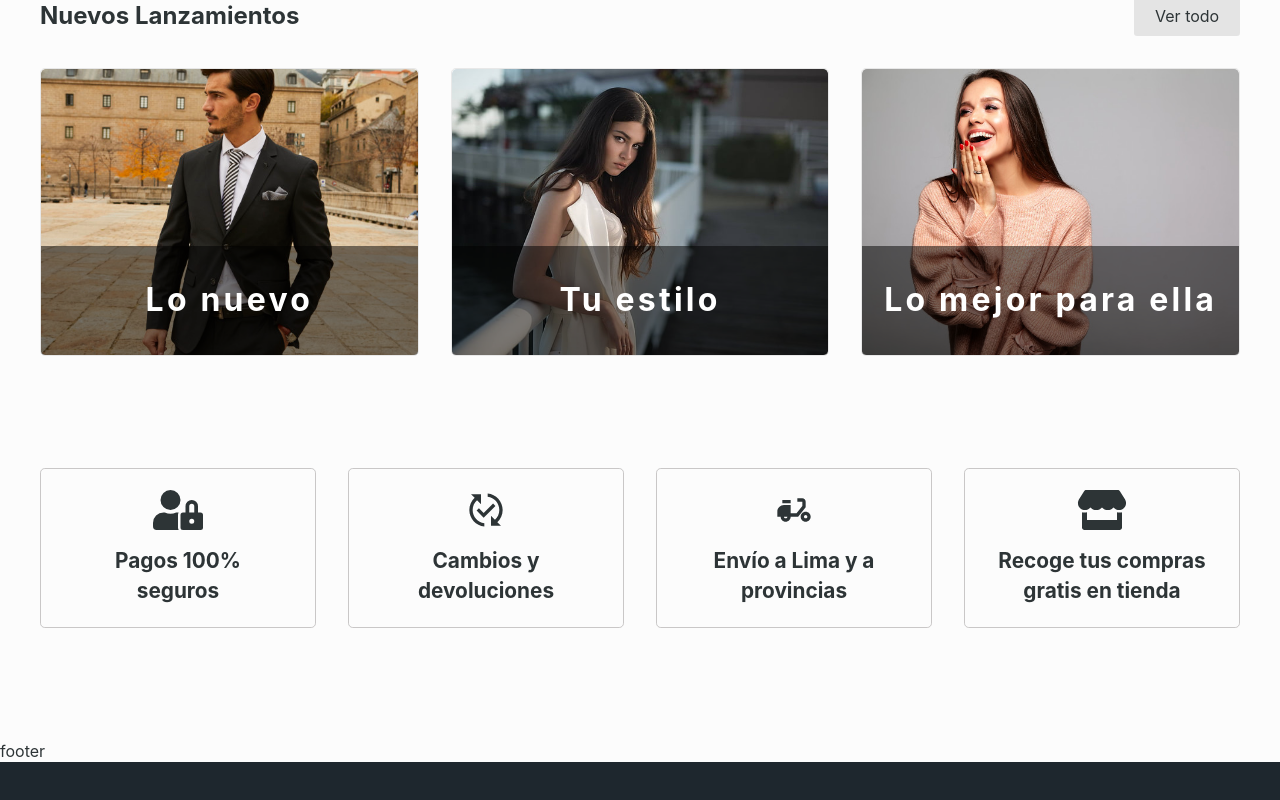
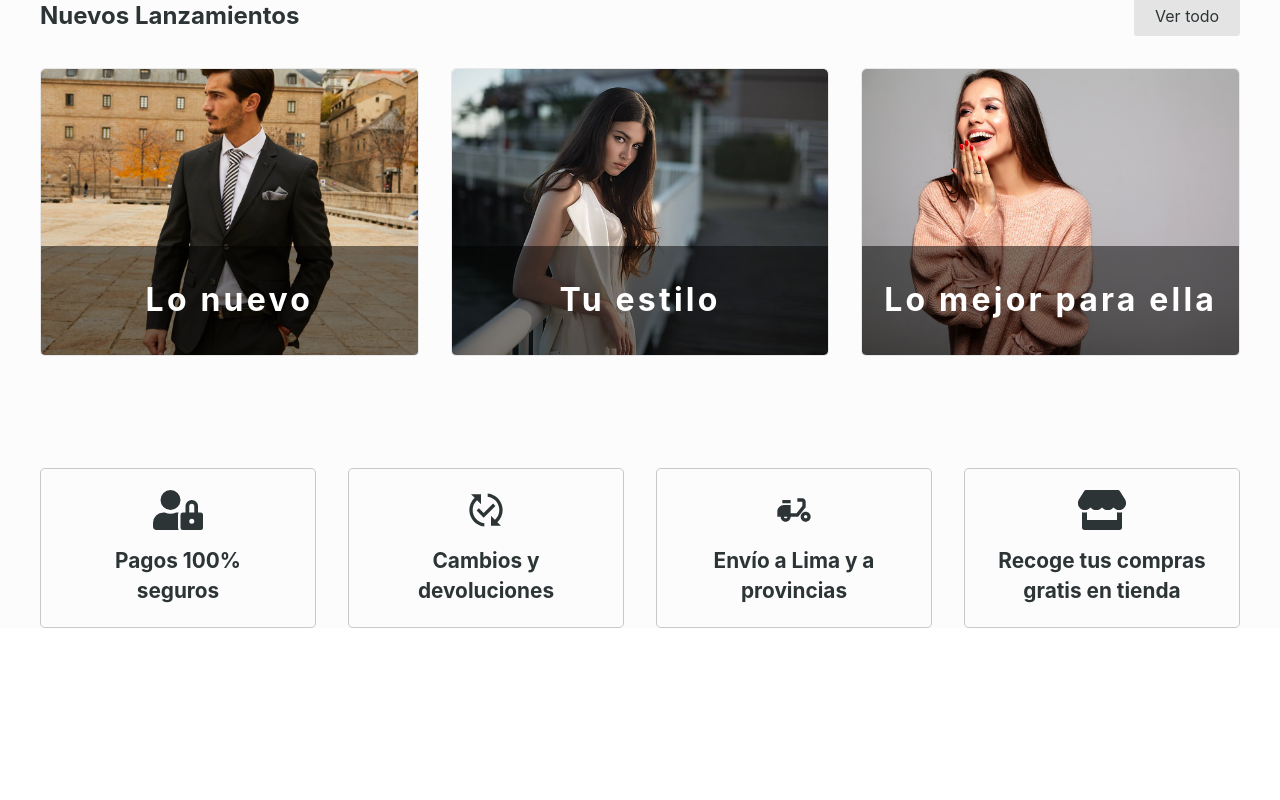
Before and after one commit to juanfrancia12/worldme, a React (Create React App) app: page /worldme in a window 1280 px wide. Shown: the part 3102-3902 px from the top of the page. After the commit the page ends 3842 px from the top, so only its background shows below. Built offline with nearby package versions, Linux system fonts and the light colour scheme.

Commit message:
first commit

```diff
--- a/src/modules/common/Layout.js
+++ b/src/modules/common/Layout.js
@@ -1,6 +1,6 @@
 import React from "react";
 import { Header } from "./Header";
-import { Footer } from "./Footer";
+// import { Footer } from "./Footer";
 
 export const Layout = ({ children }) => {
   return (
@@ -8,7 +8,7 @@ export const Layout = ({ children }) => {
       <main>
         <Header />
         {children}
-        <Footer />
+        {/* <Footer /> */}
       </main>
     </>
   );
```
